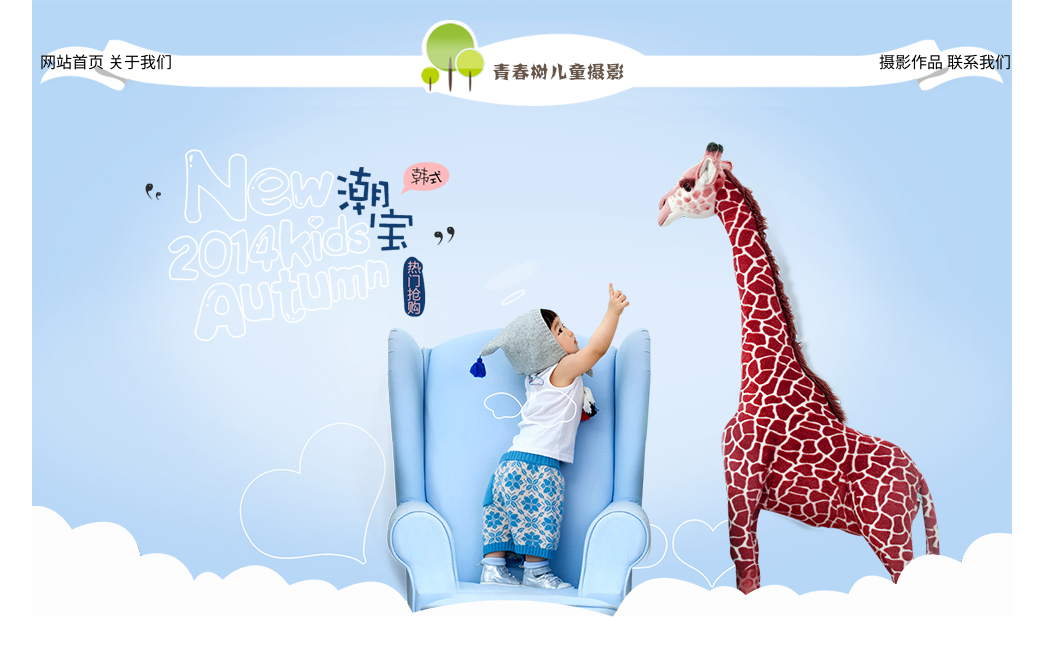
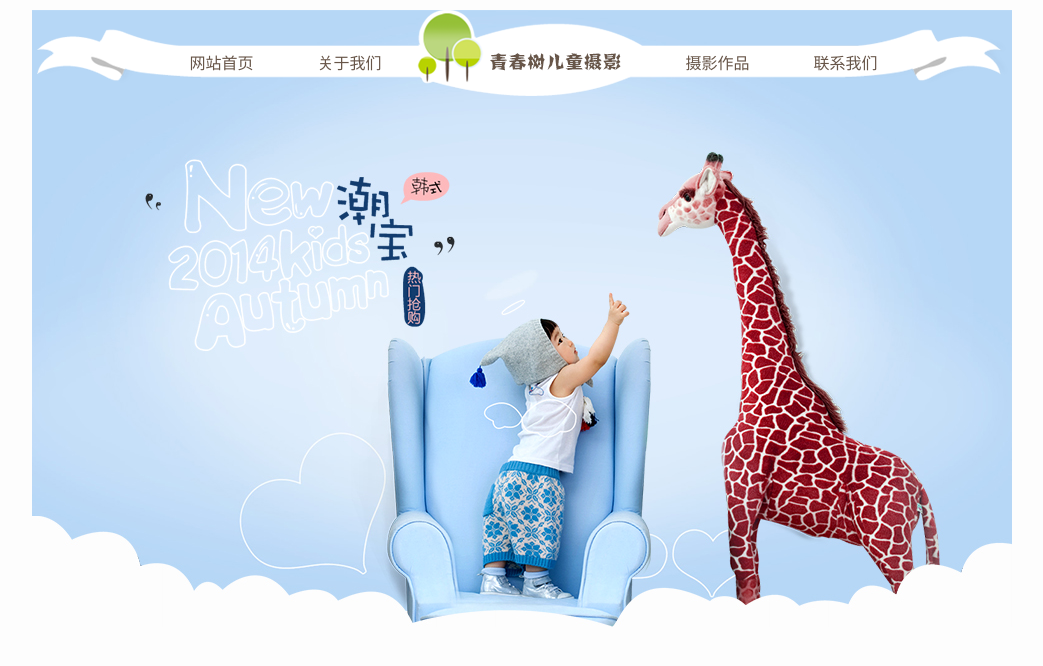
Before and after one commit to 550645679/HTMLCourse, a plain HTML site: page Child/index.html in a window 1280 px wide. Shown: the whole page, without its empty margins (118-1161 px from the left). Drawn offline with Linux system fonts and the light colour scheme.

Commit message:
Fix
Fix a few style error and framework

```diff
--- a/Child/css/style.css
+++ b/Child/css/style.css
@@ -1,24 +1,28 @@
 *{
     margin:0 auto;
     padding:0;
+    border:0;
+    background:none;
+}
+body{
+    font-family:'微软雅黑';
+    background:#FDFDFD;
 }
 div#header{
-    background:url(../images/bg.jpg);
+    background:url(../images/bg.jpg) no-repeat;
     width:980px;
     height:617px;
+    margin-top:10px;
 }
 div#navigation{
-    background:url(../images/nav.jpg);
-    float:left;
-    width:971px;
-    height:86px;
-    margin-top:20px;
-    line-height:86px;
-    margin-left:8px;
+    background:url(../images/nav.png) no-repeat;
+    width:848px;
+    height:46px;
+    padding:40px 0 0 123px;
 }
-div#navleft{
-    float:left;
+span{
+    color:#685649;
+    font-size:16px;
+    padding:0 30px;
 }
-div#navright{
-    float:right;
-}
+span#margin{margin-right:240px;}
--- a/Child/index.html
+++ b/Child/index.html
@@ -11,13 +11,11 @@
 <body>
     <div id="header">
         <div id="navigation">
-            <div id="navleft">
-                <font>网站首页</font>
-                <font>关于我们</font>
-            </div>
-            <div id="navright">
-                <font>摄影作品</font>
-                <font>联系我们</font>
+            <div>
+                <span>网站首页</span>
+                <span id="margin">关于我们</span>
+                <span>摄影作品</span>
+                <span>联系我们</span>
             </div>
         </div>
     </div>
@@ -27,5 +25,8 @@
     <div id="active">
 
     </div>
+    <div id="footer">
+
+    </div>
 </body>
 </html>
```
